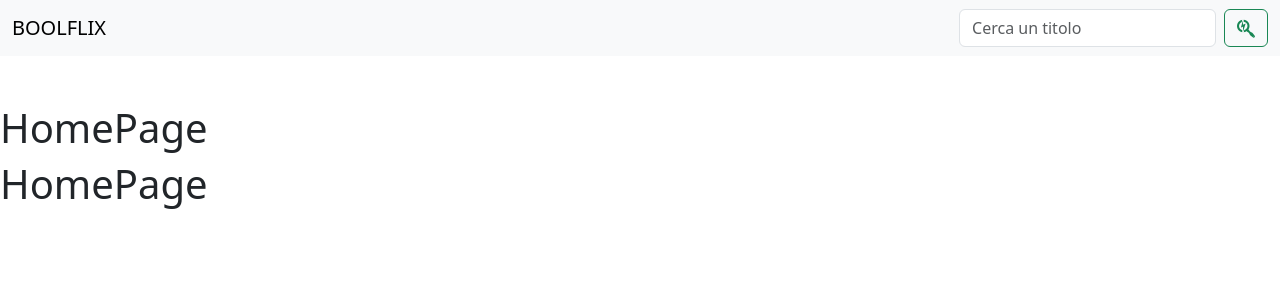
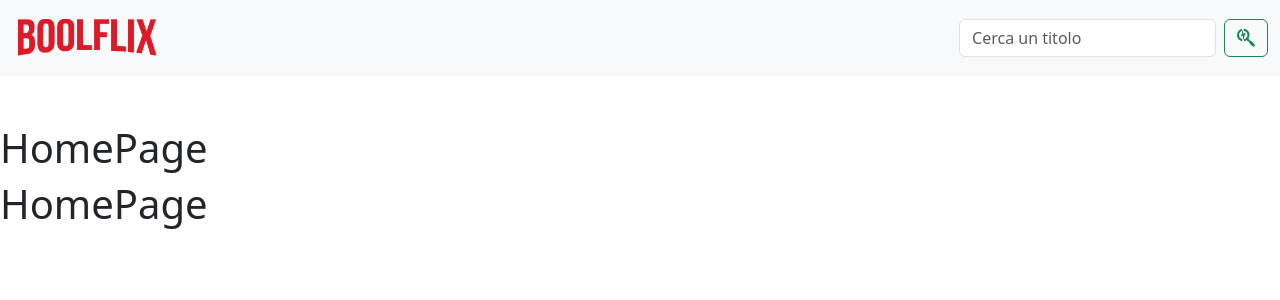
Before and after one commit to luigi-giordano/react-boolflix, a React (Vite) app: page / in a window 1280 px wide. Shown: the top 300 px of the page. Built offline with nearby package versions, Linux system fonts and the light colour scheme.

Commit message:
fix card

```diff
--- a/src/components/HomePage.jsx
+++ b/src/components/HomePage.jsx
@@ -20,7 +20,7 @@ const HomePage = () => {
       <div className="row">
         {tvList.length > 0 && tvList.map(tv => (
           <div className="col-md-3 mb-4" key={tv.id}>
-            <MovieCards movie={tv} />
+            <MovieCards tv={tv} />
           </div>
         ))}
       </div>
--- a/src/components/MainNav.jsx
+++ b/src/components/MainNav.jsx
@@ -1,8 +1,7 @@
 import { useGlobalContext } from "../context/GlobalContext";
 
 const MainNav = () => {
-
-  const { fetchData, userTitle = '', handleInput } = useGlobalContext()
+  const { fetchData, userTitle = '', handleInput } = useGlobalContext();
 
   const handleSubmit = (e) => {
     e.preventDefault();
@@ -13,16 +12,14 @@ const MainNav = () => {
     fetchData();
   };
 
-
   return (
     <>
-      <nav className="navbar bg-body-tertiary">
+      <nav className="navbar navbar-expand-lg navbar-light bg-body-tertiary">
         <div className="container-fluid">
-          <a className="navbar-brand">BOOLFLIX</a>
-          <form
-            className="d-flex"
-            role="search"
-            onSubmit={handleSubmit}>
+          <a className="navbar-brand" href="#">
+            <img src="/logo.png" alt="BOOLFLIX" style={{ maxWidth: '150px', height: 'auto' }} />
+          </a>
+          <form className="d-flex" role="search" onSubmit={handleSubmit}>
             <input
               className="form-control me-2"
               type="search"
@@ -31,16 +28,14 @@ const MainNav = () => {
               value={userTitle}
               onChange={handleInput}
             />
-            <button
-              className="btn btn-outline-success">
-              <i
-                className="fa-brands fa-searchengin fa-lg"></i>
+            <button className="btn btn-outline-success" type="submit">
+              <i className="fa-brands fa-searchengin fa-lg"></i>
             </button>
           </form>
         </div>
-      </nav >
+      </nav>
     </>
-  )
-}
+  );
+};
 
 export default MainNav;
--- a/src/components/MovieCards.jsx
+++ b/src/components/MovieCards.jsx
@@ -1,41 +1,36 @@
 import { useGlobalContext } from "../context/GlobalContext";
 
 const MovieCards = ({ movie, tv }) => {
-
-  const { languageFlag } = useGlobalContext()
+  const { languageFlag } = useGlobalContext();
 
   function getLanguageFlag() {
-
     return (movie) ?
       (languageFlag(movie?.original_language) || `https://flagsapi.com/${movie?.original_language.toUpperCase()}/shiny/64.png`) :
-      (languageFlag(tv?.original_language) || `https://flagsapi.com/${tv?.original_language.toUpperCase()}/shiny/64.png`)
-
+      (languageFlag(tv?.original_language) || `https://flagsapi.com/${tv?.original_language.toUpperCase()}/shiny/64.png`);
   }
 
   // Trasforma il voto da 1-10 in un voto da 1-5, arrotondando sempre per eccesso
-  const rating = Math.ceil(movie.vote_average / 2);
+  const rating = movie ? Math.ceil((movie.vote_average || 0) / 2) : Math.ceil((tv.vote_average || 0) / 2);
 
   return (
-    <>
-      <div className="main-card">
+    <div className="card h-100">
+      <img
+        src={movie ? `https://image.tmdb.org/t/p/w342${movie.poster_path}` : `https://image.tmdb.org/t/p/w342${tv.poster_path}`}
+        className="card-img-top"
+        alt={`${movie?.title || tv?.name} poster`}
+      />
+      <div className="card-body">
+        <h5 className="card-title">{movie?.title || tv?.original_title || 'N/A'}</h5>
+        <p className="card-text">{movie?.overview || tv?.overview || 'N/A'}</p>
+        <p className="card-text">Rating: {rating} / 5</p>
+      </div>
+      <div className="card-footer">
+        <small className="text-muted">
+          <img src={getLanguageFlag()} alt="Language flag" style={{ height: '20px', width: '20px' }} /> {movie?.original_language || tv?.original_language || 'N/A'}
+        </small>
+      </div>
+    </div>
+  );
+};
 
-        <ul className="list-group list-group-flush">
-          <img
-            src={`https://image.tmdb.org/t/p/w342${movie.poster_path}`}
-            alt={`${movie.title} poster`}
-            style={{ width: '100%' }}
-          />
-          <li className="list-group-item">{movie?.title || tv?.original_title}</li>
-          <li className="list-group-item">{movie?.original_title || tv?.original_name}</li>
-          <li className="list-group-item">
-            <img src={languageFlag(movie.original_language)} alt="Language flag" />
-          </li>
-          <li className="list-group-item">{movie?.vote_average || tv?.vote_average}</li>
-          <p className="card-text">Rating: {rating} / 5</p>
-        </ul>
-      </div>
-    </>
-  )
-}
-
-export default MovieCards
+export default MovieCards;
```
Also changed, not shown: public/logo.png (added).
